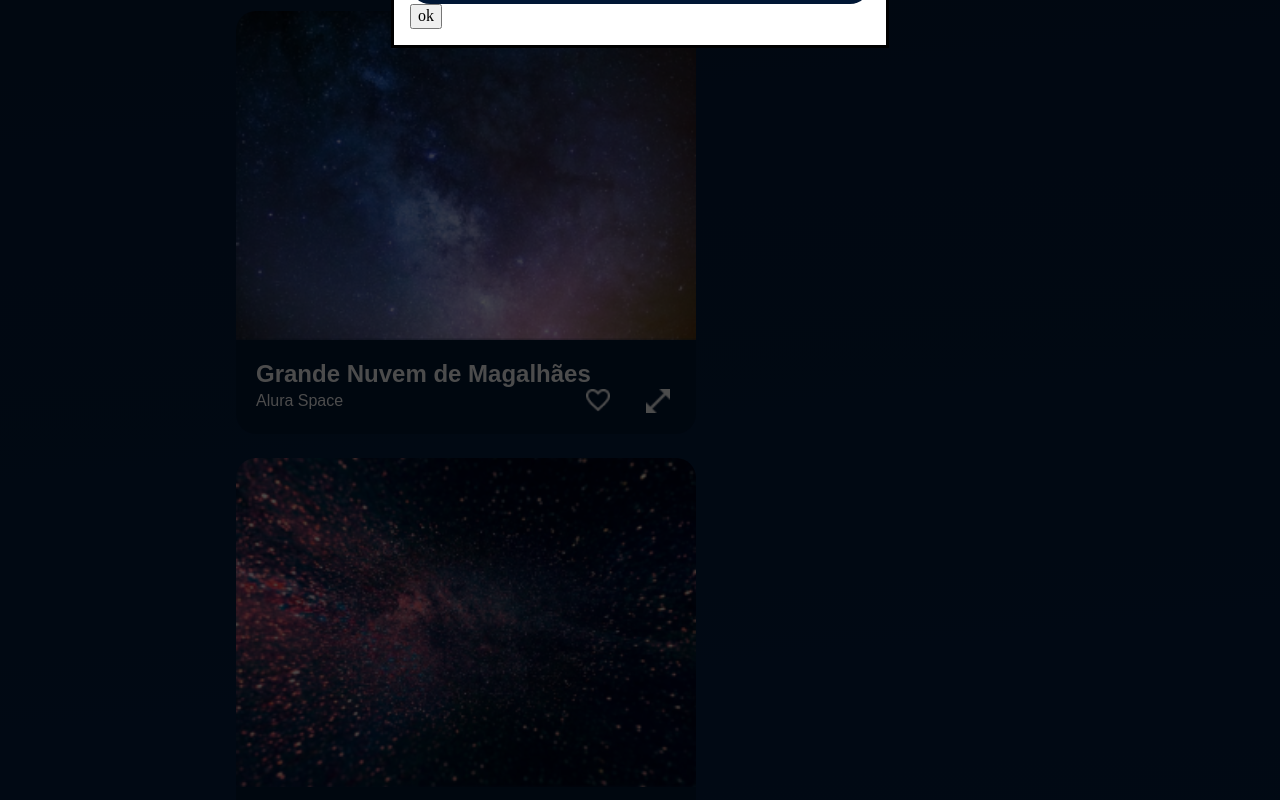
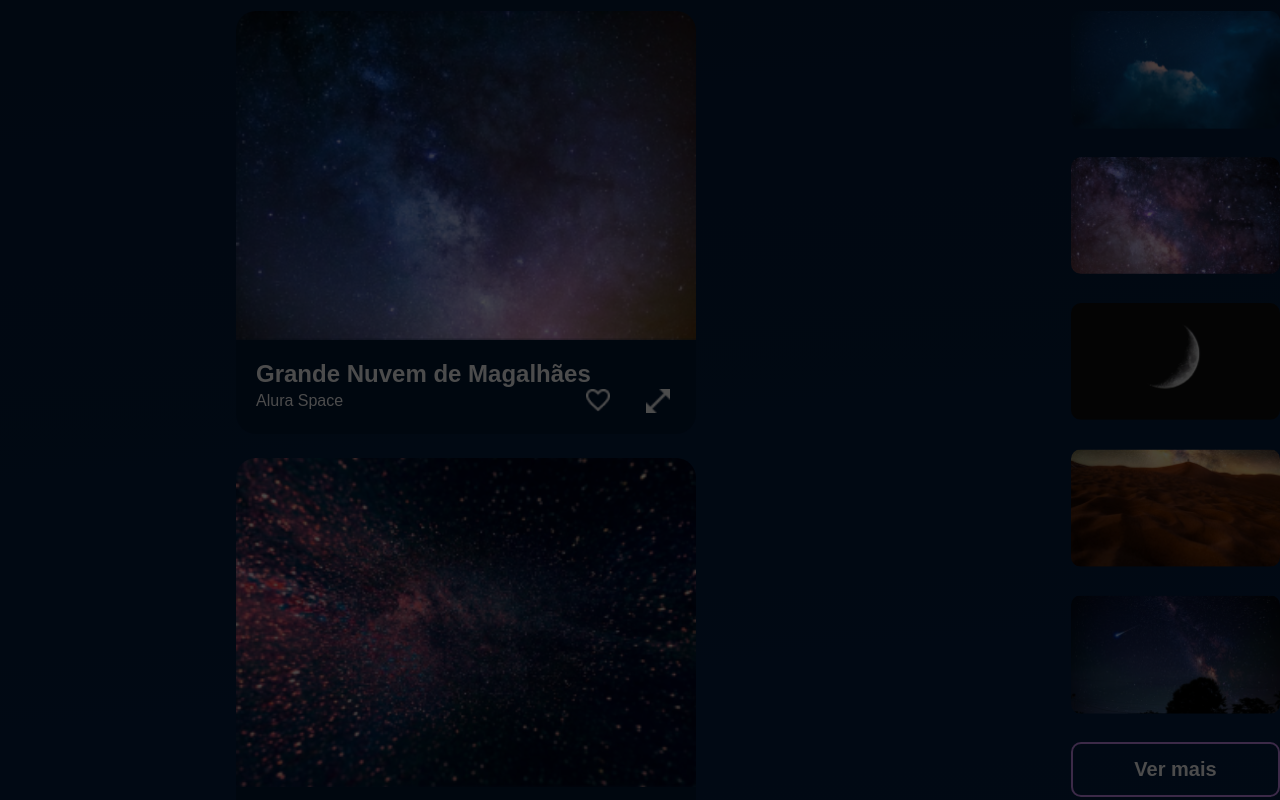
Before and after one commit to valeriaFaccin/react-projects, a React (Vite) app in the folder space-app/: page / in a window 1280 px wide. Both pictures are taken after a click on the button 658 px from the left and 1130 px from the top of the page. Shown: the part 730-1530 px from the top of the page. Built offline with nearby package versions, Linux system fonts and the light colour scheme.

Commit message:
finalizando estilizações do modal e coluna Populares

```diff
--- a/space-app/src/Components/Gallery/Pictures/Pictures.jsx
+++ b/space-app/src/Components/Gallery/Pictures/Pictures.jsx
@@ -23,7 +23,7 @@ const ButtonIcon = styled.button`
 `;
 
 const Figure = styled.figure`
-    width: ${(props) => (props.$expandida ? '90%' : '460px')};
+    width: ${props => (props.$isExpanded ? '100%' : '460px')};
     max-width: 100%;
     margin: 0;
     display: flex;
--- a/space-app/src/Components/Gallery/Popular.jsx
+++ b/space-app/src/Components/Gallery/Popular.jsx
@@ -1,8 +1,38 @@
 import Title from "../Title/Title.jsx";
+import Pictures from "./Pictures/Pictures.jsx";
+import styled from "styled-components";
+
+const PopularContainer = styled.div`
+    img {
+        margin-bottom: 24px;
+        border-radius: 10px;
+        width: 100%;
+    }
+
+    button {
+        background-color: transparent;
+        border-radius: 10px;
+        border: 2px solid #C98CF1;
+        color: #FFFFFF;
+        font-size: 20px;
+        font-weight: 600;
+        font-family: "Gandhi", sans-serif;
+        padding: 14px 30px;
+        width: 100%;
+    }
+`;
 
 const Popular = () => {
     return (
-        <Title align={"center"} >Populares</Title>
+        <PopularContainer>
+            <Title style={{textAlign: "center"}} align={"center"} >Populares</Title>
+            <img src={"/imagens/populares/foto-1.png"} />
+            <img src={"/imagens/populares/foto-2.png"} />
+            <img src={"/imagens/populares/foto-3.png"} />
+            <img src={"/imagens/populares/foto-4.png"} />
+            <img src={"/imagens/populares/foto-5.png"} />
+            <button>Ver mais</button>
+        </PopularContainer>
     );
 }
 
--- a/space-app/src/Components/ModalPicture/ModalPicture.jsx
+++ b/space-app/src/Components/ModalPicture/ModalPicture.jsx
@@ -1,5 +1,6 @@
 import Pictures from "../Gallery/Pictures/Pictures.jsx";
 import styled from "styled-components";
+import closeIcon from "/icones/fechar.png";
 
 const Overlay = styled.div`
     background-color: rgba(0, 0, 0, 0.7);
@@ -13,18 +14,37 @@ const Overlay = styled.div`
 const DialogContainer = styled.dialog`
     position: absolute;
     top: 294px;
+    border: none;
+    background-color: transparent;
+    padding: 0;
+    width: 1156px;
+    display: flex;
+    justify-content: center;
+
+    form {
+        button {
+            position: relative;
+            top: 20px;
+            right: 60px;
+            border: none;
+            background-color: transparent;
+        }
+    }
 `;
 
-const ModalPicture = ({ picture }) => {
+const ModalPicture = ({picture}) => {
     return (
         <>
             {picture &&
                 <>
-                    <Overlay />
+                    <Overlay/>
                     <DialogContainer open={!!picture}>
                         <Pictures picture={picture} isExpanded={true}/>
+
                         <form method="dialog">
-                            <button type="submit">ok</button>
+                            <button type="submit">
+                                <img src={closeIcon} alt={"Close Icon"} />
+                            </button>
                         </form>
                     </DialogContainer>
                 </>
```
